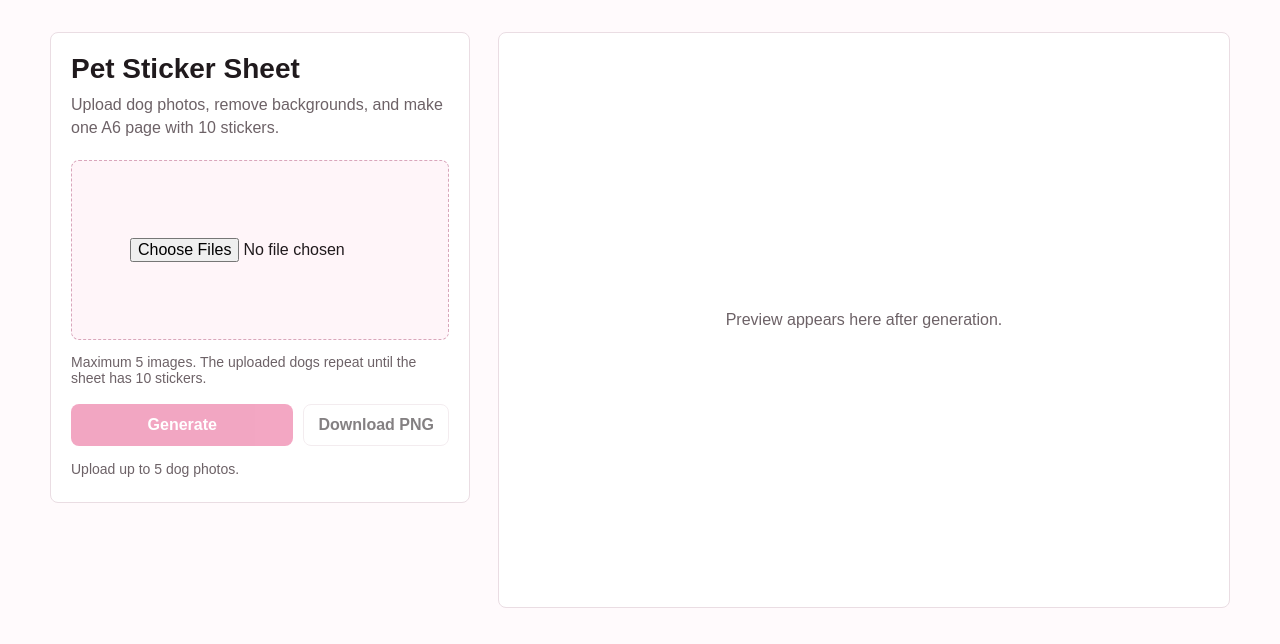
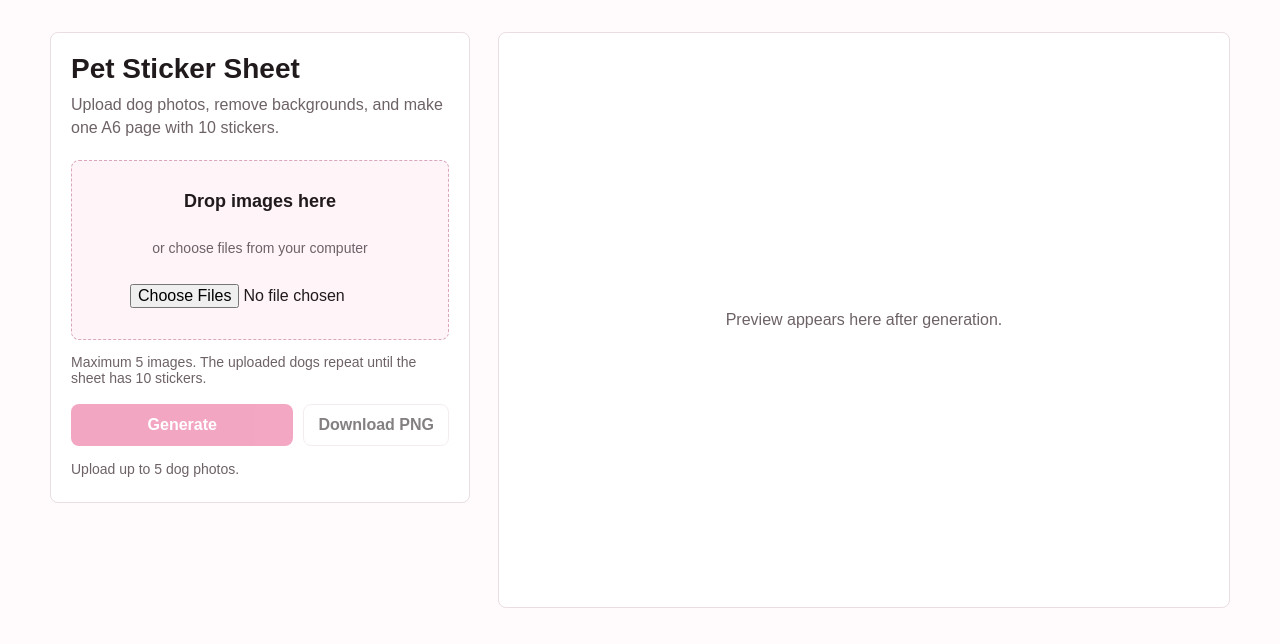
Before and after one commit to thighburger/StickerGenerator, a Next.js app in the folder pet-sticker-next/: page / in a window 1280 px wide. Shown: the top 644 px of the page. Built offline with nearby package versions, Linux system fonts and the light colour scheme.

Commit message:
feat(next): add drag and drop uploads

```diff
--- a/pet-sticker-next/app/page.module.css
+++ b/pet-sticker-next/app/page.module.css
@@ -34,12 +34,36 @@
 .dropzone {
   display: grid;
   place-items: center;
+  gap: 8px;
   min-height: 180px;
   padding: 20px;
   border: 1px dashed #d9a6bb;
   border-radius: 8px;
   background: #fff5f9;
   text-align: center;
+  transition:
+    background 160ms ease,
+    border-color 160ms ease,
+    box-shadow 160ms ease;
+}
+
+.dropzoneActive {
+  border-color: var(--accent);
+  background: #ffe8f1;
+  box-shadow: inset 0 0 0 2px rgba(233, 95, 146, 0.16);
+}
+
+.dropTitle {
+  display: block;
+  color: var(--foreground);
+  font-size: 18px;
+  font-weight: 700;
+}
+
+.dropHint {
+  display: block;
+  color: var(--muted);
+  font-size: 14px;
 }
 
 .fileInput {
--- a/pet-sticker-next/app/page.tsx
+++ b/pet-sticker-next/app/page.tsx
@@ -1,6 +1,6 @@
 "use client";
 
-import { ChangeEvent, useMemo, useRef, useState } from "react";
+import { ChangeEvent, DragEvent, useMemo, useRef, useState } from "react";
 import styles from "./page.module.css";
 
 const MAX_UPLOADS = 5;
@@ -142,14 +142,42 @@ export default function Home() {
   const [status, setStatus] = useState("Upload up to 5 dog photos.");
   const [error, setError] = useState("");
   const [isGenerating, setIsGenerating] = useState(false);
+  const [isDragging, setIsDragging] = useState(false);
   const previewUrls = useMemo(() => files.map((file) => URL.createObjectURL(file)), [files]);
 
-  function handleFiles(event: ChangeEvent<HTMLInputElement>) {
-    const selected = Array.from(event.target.files ?? []).slice(0, MAX_UPLOADS);
+  function applyFiles(nextFiles: File[]) {
+    const imageFiles = nextFiles.filter((file) => file.type.startsWith("image/"));
+    const selected = imageFiles.slice(0, MAX_UPLOADS);
     setFiles(selected);
     setCutouts([]);
-    setError("");
-    setStatus(selected.length ? `${selected.length} image(s) selected.` : "Upload up to 5 dog photos.");
+    setError(imageFiles.length === 0 ? "Drop or choose image files." : "");
+    setStatus(
+      selected.length
+        ? `${selected.length} image(s) selected.`
+        : "Upload up to 5 dog photos.",
+    );
+  }
+
+  function handleFiles(event: ChangeEvent<HTMLInputElement>) {
+    applyFiles(Array.from(event.target.files ?? []));
+  }
+
+  function handleDragOver(event: DragEvent<HTMLLabelElement>) {
+    event.preventDefault();
+    event.dataTransfer.dropEffect = "copy";
+    setIsDragging(true);
+  }
+
+  function handleDragLeave(event: DragEvent<HTMLLabelElement>) {
+    if (!event.currentTarget.contains(event.relatedTarget as Node | null)) {
+      setIsDragging(false);
+    }
+  }
+
+  function handleDrop(event: DragEvent<HTMLLabelElement>) {
+    event.preventDefault();
+    setIsDragging(false);
+    applyFiles(Array.from(event.dataTransfer.files));
   }
 
   async function removeBackground(file: File) {
@@ -221,7 +249,14 @@ export default function Home() {
           <h1 className={styles.title}>Pet Sticker Sheet</h1>
           <p className={styles.subtitle}>Upload dog photos, remove backgrounds, and make one A6 page with 10 stickers.</p>
 
-          <label className={styles.dropzone}>
+          <label
+            className={`${styles.dropzone} ${isDragging ? styles.dropzoneActive : ""}`}
+            onDragOver={handleDragOver}
+            onDragLeave={handleDragLeave}
+            onDrop={handleDrop}
+          >
+            <span className={styles.dropTitle}>Drop images here</span>
+            <span className={styles.dropHint}>or choose files from your computer</span>
             <input
               className={styles.fileInput}
               type="file"
```
